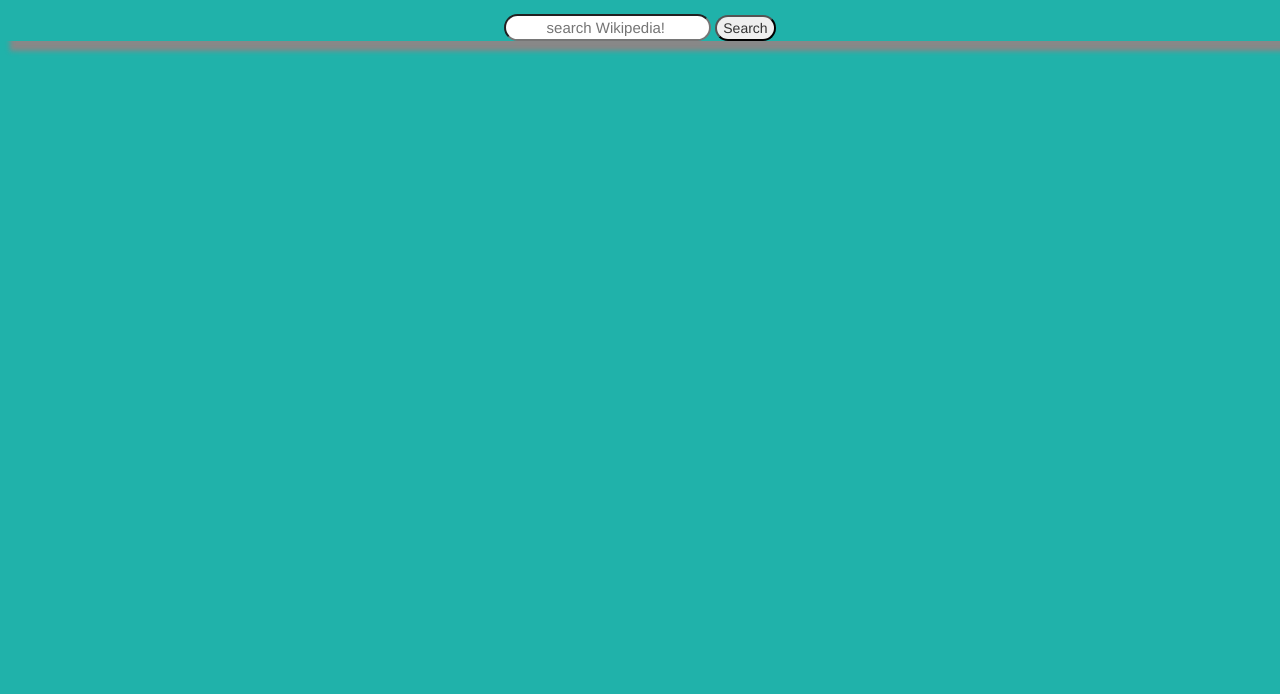
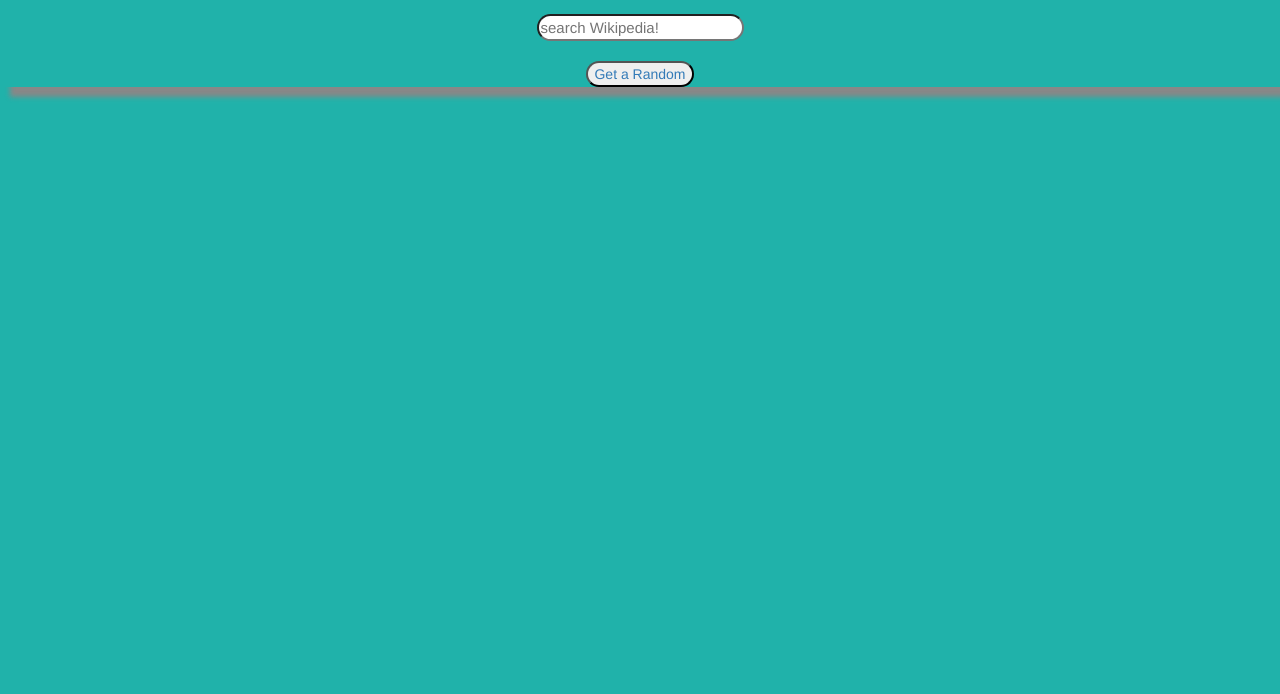
Before and after one commit to adrianmelo93/wikipedia-visualizer, a plain HTML site: page index.html in a window 1280 px wide. Shown: the part 106-800 px from the top of the page. Drawn offline with nearby package versions, Linux system fonts and the light colour scheme.

Commit message:
completed app

```diff
--- a/css/main.css
+++ b/css/main.css
@@ -12,16 +12,27 @@ h1 {
 }
 #searchBox {
   font-size: 15px;
-  text-align: center;
+  display: block;
+  margin: auto;
   border-radius: 30px;
 }
 #searchButton:hover {
     background-color: red;
 
+
 }
 #searchButton {
   border-radius: 20px;
+  display: block;
+  margin: auto;
+  margin-top: 20px;
 }
 div {
     box-shadow: 10px 10px 5px #888888;
 }
+
+.article {
+  max-width: 800px;
+  display: block;
+  margin: auto;
+}
--- a/index.html
+++ b/index.html
@@ -12,7 +12,8 @@
   <h1>Wikipedia App</h1>
 <div class= "center">
   <input  type="text " id="searchBox" placeholder="search Wikipedia! " >
-  <button id="searchButton">Search</button>
+
+  <a id="random" target="_blank" href="https://en.wikipedia.org/wiki/Special:Random">  <button id="searchButton"> Get a Random </button></a>
   <div  id="articlesContainer"></div>
 </div>
 
```
